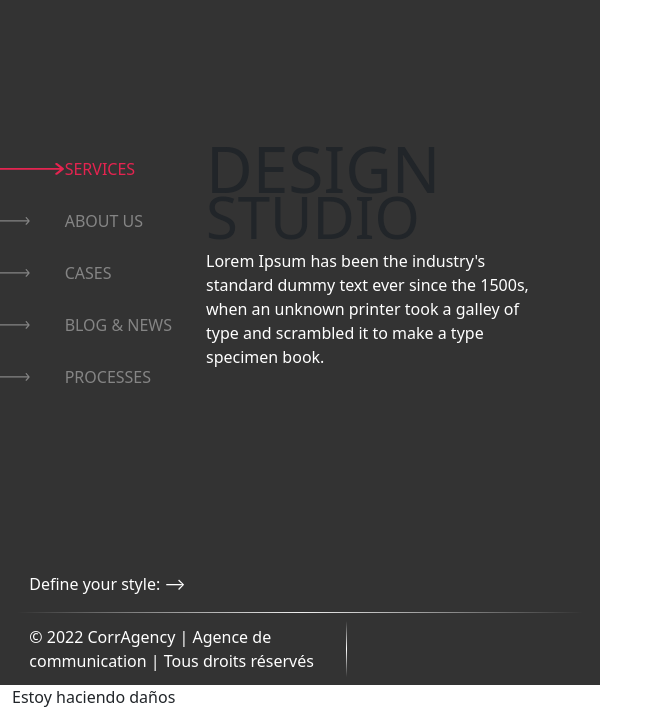
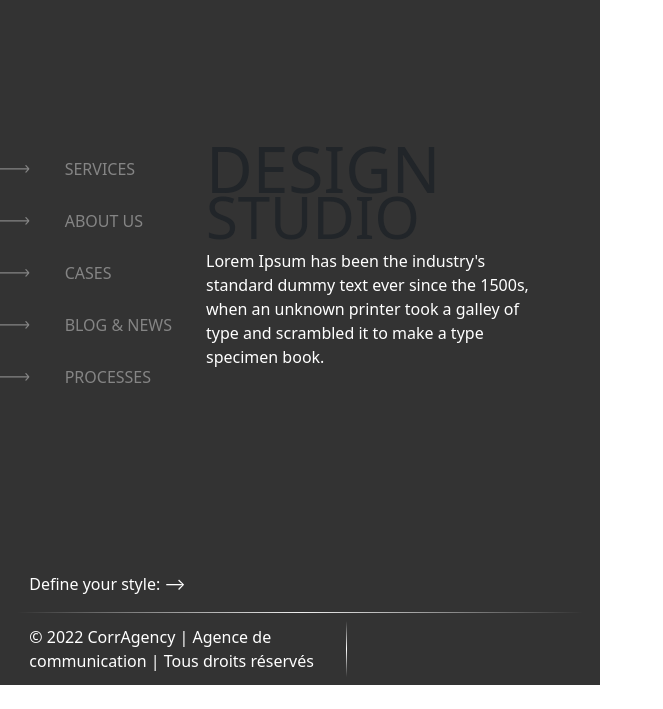
Before and after one commit to juanrios15/practice, a plain HTML site: page menu_arrow/arrow.html in a window 1280 px wide. Shown: the part 115-824 px from the top of the page, without its empty margins (0-663 px from the left). After the commit the page ends 800 px from the top, so only its background shows below. Drawn offline with nearby package versions, Linux system fonts and the light colour scheme.

Commit message:
quito el padding

```diff
--- a/menu_arrow/arrow.css
+++ b/menu_arrow/arrow.css
@@ -27,30 +27,42 @@
     }
 }
 
-.backwardsBtn:hover, .backwardsBtn:hover .backwards-svg {
+.backwardsBtn:hover,
+.backwardsBtn:hover .backwards-svg {
     color: #EFEFEF !important;
     fill: #EFEFEF !important;
     transition: all 0.5s;
 }
 
-.arrow-selected-svg {
-    width: 65px;
-    height: 12px;
-    fill: #E52450 !important;
+.content__option{
+    padding-left:0 !important ;
+}
+.main-select .increase-font-size {
+    font-size: 1rem;
+    color: #858585;
+    transition: all 0.8s ease-in-out ;
 }
 
 .main-select:hover .increase-font-size {
+    color: #E52450 !important;
     font-size: 1.1rem;
-    color: #E52450 !important;
+    transition: all 0.5s ease-in-out ;
+}
 
+.main-select .arrow-svg,
+.main-select .path-arrow-svg {
+    width: 29.66px;
+    height: 7.87px;
+    transition: width 0.8s ease-in-out ;
 }
 
 .main-select:hover .arrow-svg,
 .main-select:hover .path-arrow-svg {
-    width: 65px;
-    height: 12px;
-    transition: all ease-out 0.5s;
-    fill: #E52450 !important;
+    width: 59.66px;
+    height: 7.87px !important;
+    fill: #e52450 !important;
+    transition: width 0.5s ease-in-out;
+    cursor: pointer ;
 }
 
 .static-size {
--- a/menu_arrow/arrow.html
+++ b/menu_arrow/arrow.html
@@ -77,19 +77,19 @@
                 </div>
                 <br> <br>
                 <div class="row flex-grow-1 w-100">
-                    <div class="row mx-0 black-spot-padding d-flex align-items-center">
+                    <div class="row mx-0 black-spot-padding d-flex align-items-center content__option">
                         <div class="d-none d-lg-block col-md-4">
                             <div class="row py-3 main-select">
                                 <div class="col-md-4 d-flex align-items-center px-0">
-                                    <svg class="arrow-selected-svg" width="30" height="8" viewBox="0 0 30 8" fill="none"
+                                    <svg class="arrow-svg" width="30" height="8" viewBox="0 0 30 8" fill="none"
                                         xmlns="http://www.w3.org/2000/svg" preserveAspectRatio="none">
-                                        <path class="arrow-selected-svg"
+                                        <path class="path-arrow-svg"
                                             d="M26.641 7.66194C26.424 7.90854 26.0488 7.93421 25.8003 7.71946C25.5478 7.50129 25.5224 7.11879 25.7439 6.86921L27.8219 4.5277L-1.97912e-07 4.5277L-1.45698e-07 3.33318L27.8219 3.33318L25.746 0.99366C25.5254 0.745009 25.5503 0.364067 25.8013 0.146186C26.0492 -0.0688972 26.4241 -0.0437436 26.641 0.202516L29.4609 3.40436C29.7258 3.70511 29.7259 4.15586 29.4612 4.45674L26.641 7.66194Z"
                                             fill="#858585" />
                                     </svg>
                                 </div>
                                 <div class="col-md-8 px-0 static-size">
-                                    <div class="increase-font-size" style="color: #E52450;">
+                                    <div class="increase-font-size" style="color: #858585;">
                                         SERVICES </div>
                                 </div>
                             </div>
@@ -201,7 +201,6 @@
             <div id="menuRight" class="sizingwhite full-height scroll-visible">
             </div>
         </div>
-        <p>Estoy haciendo daños</p>
     </div>
     <script src="https://cdn.jsdelivr.net/npm/bootstrap@5.0.2/dist/js/bootstrap.bundle.min.js"
         integrity="sha384-MrcW6ZMFYlzcLA8Nl+NtUVF0sA7MsXsP1UyJoMp4YLEuNSfAP+JcXn/tWtIaxVXM"
```
